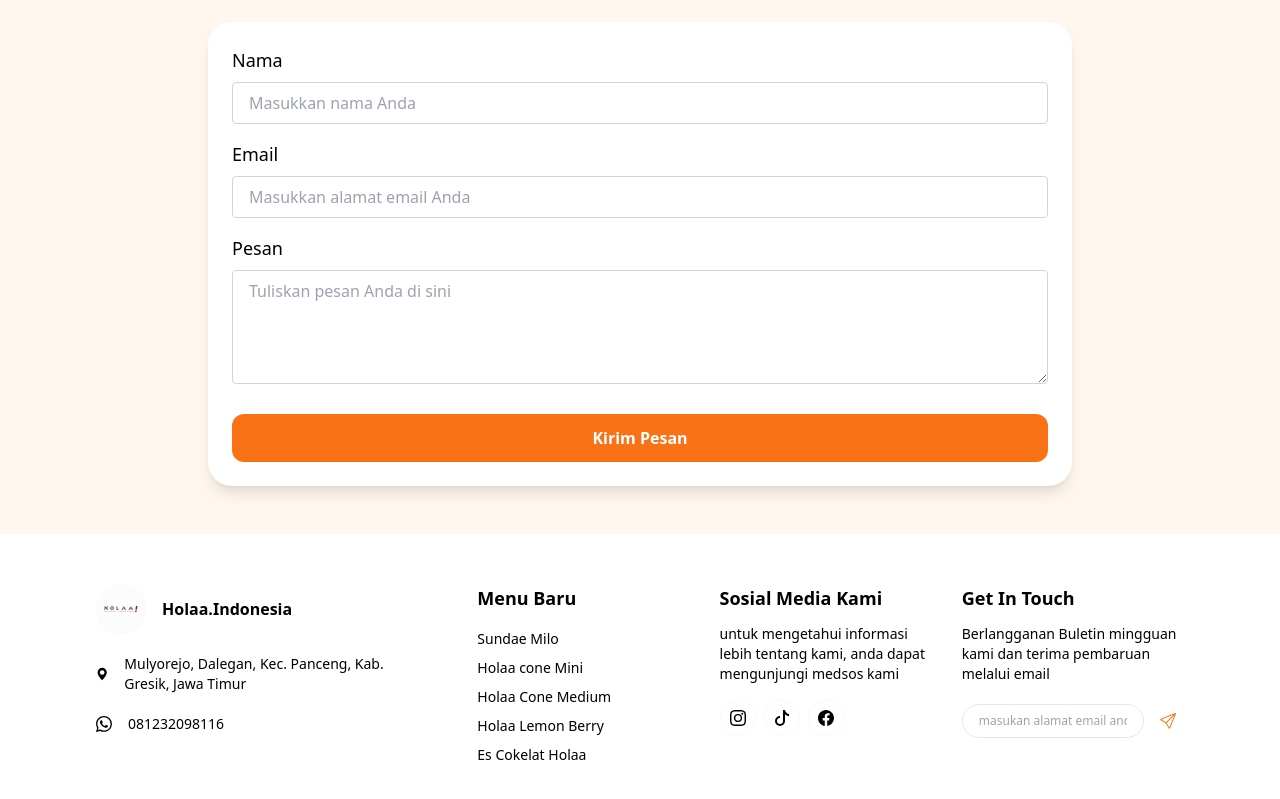
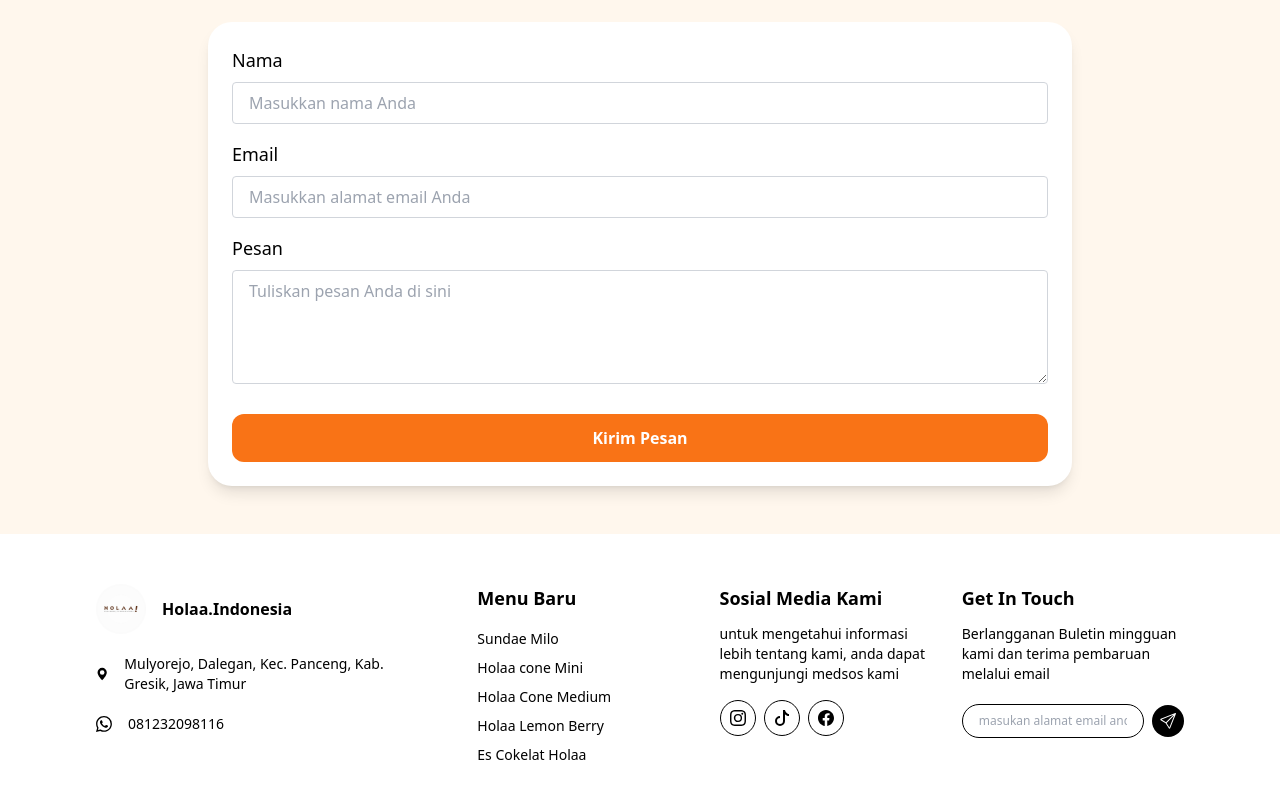
Before and after one commit to atoengg/workshop_bangDev_react, a React (Vite) app: page / in a window 1280 px wide. Shown: the part 1698-2497 px from the top of the page. Built offline with nearby package versions, Linux system fonts and the light colour scheme.

Commit message:
fix: footer

```diff
--- a/src/components/elements/footer-sosial-media/index.tsx
+++ b/src/components/elements/footer-sosial-media/index.tsx
@@ -10,7 +10,7 @@ const SosialMediaFooter = ({ patch, logo }: SosialMediaFooterProps) => {
     <>
       <Link
         to={patch}
-        className="flex items-center justify-center w-9 h-9 border border-solid border-[#f3fff4] rounded-[50%] mr-2"
+        className="flex items-center justify-center w-9 h-9 border border-solid border-black rounded-[50%] mr-2"
       >
         <span>{logo}</span>
       </Link>
--- a/src/components/fragments/footer/index.tsx
+++ b/src/components/fragments/footer/index.tsx
@@ -110,11 +110,11 @@ const Footer = () => {
                   name="subscribe"
                   id="subscribe"
                   placeholder="masukan alamat email anda"
-                  className="w-full bg-white rounded-full border border-solid text-xs py-2 px-4 mr-2"
+                  className="w-full bg-white rounded-full border border-solid border-black text-xs py-2 px-4 mr-2"
                 />
                 <Button
                   className={
-                    "bg-white p-2 rounded-full flex items-center justify-center text-orange-500"
+                    "bg-black p-2 rounded-full flex items-center justify-center text-white"
                   }
                   label={<BsSend />}
                 />
```
